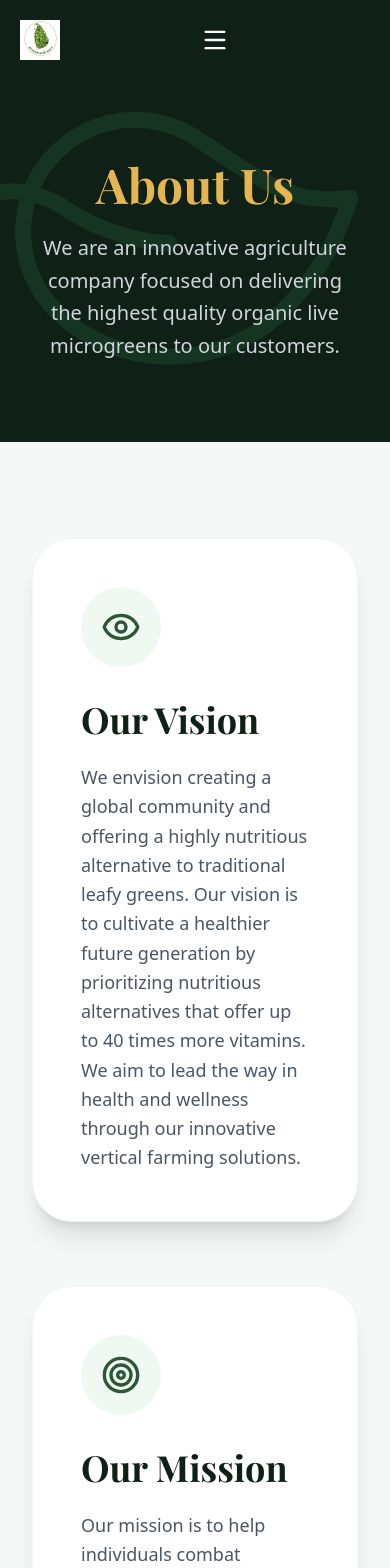
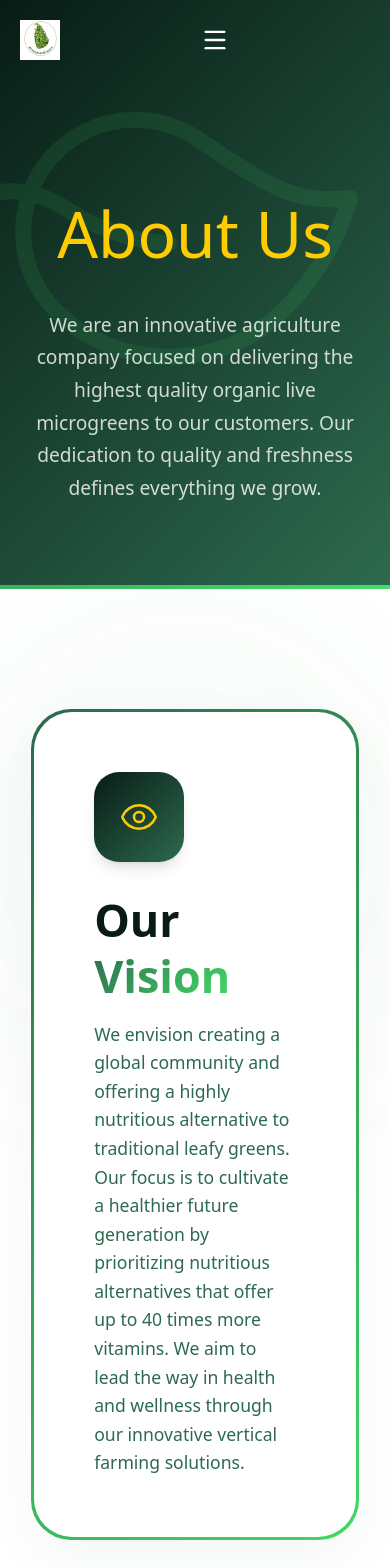
Before and after one commit to Piyumal-Bandaranayake/micro-seeds-project, a Next.js app: page /about in a window 390 px wide. Shown: the top 1568 px of the page. Built offline with nearby package versions, Linux system fonts and the light colour scheme; a web font is replaced by a local one.

Commit message:
feat: Implement initial Next.js project structure including core pages, global styling, and a new Ticker component.

```diff
--- a/src/app/about/page.js
+++ b/src/app/about/page.js
@@ -1,91 +1,125 @@
-import Navbar from "@/components/Navbar";
 import { Leaf, Eye, Target, Users } from "lucide-react";
 
 export default function AboutPage() {
     return (
         <main className="min-h-screen bg-[#F5F8F6] relative">
-            <Navbar solid={true} />
 
             {/* Header Section */}
-            <section className="relative pt-40 pb-20 px-8 bg-[#0F2016] text-white overflow-hidden">
-                <Leaf className="absolute top-10 right-10 text-[#4ade80] opacity-10 w-96 h-96 rotate-45 z-0 pointer-events-none" strokeWidth={1} />
-                <div className="max-w-7xl mx-auto relative z-10 text-center">
-                    <h1 className="text-5xl md:text-7xl font-serif font-bold mb-6 text-[#E4B552]">
+            <section className="relative pt-[180px] pb-[80px] px-[8%] bg-grad-nav text-white overflow-hidden border-b-[4px] border-transparent" style={{ borderImage: "var(--grad-pure-green) 1" }}>
+                <Leaf className="absolute top-10 right-10 text-[var(--color-primary-vibrant)] opacity-10 w-96 h-96 rotate-45 z-0 pointer-events-none" strokeWidth={1} />
+                <div className="max-w-[1400px] mx-auto relative z-10 text-center">
+                    <h1 className="text-[4rem] md:text-[5rem] font-[var(--font-serif)] font-[800] mb-[20px] text-[var(--color-secondary)]">
                         About Us
                     </h1>
-                    <p className="text-xl md:text-2xl text-gray-300 max-w-3xl mx-auto leading-relaxed">
-                        We are an innovative agriculture company focused on delivering the highest quality organic live microgreens to our customers.
+                    <p className="text-[1.2rem] text-white/80 max-w-[800px] mx-auto leading-[1.7] font-[var(--font-sans)]">
+                        We are an innovative agriculture company focused on delivering the highest quality organic live microgreens to our customers. Our dedication to quality and freshness defines everything we grow.
                     </p>
                 </div>
             </section>
 
             {/* Vision and Mission Section */}
-            <section className="py-24 px-8 max-w-7xl mx-auto relative">
-                <Leaf className="absolute bottom-10 left-[-5%] text-[#4ade80] opacity-10 w-64 h-64 -rotate-12 z-0 pointer-events-none" strokeWidth={1} />
-                <div className="grid md:grid-cols-2 gap-16 relative z-10">
+            <section className="py-[120px] px-[8%] relative overflow-hidden bg-white">
+                {/* Decorative Elements */}
+                <div className="absolute top-0 right-[-10%] w-[500px] h-[500px] bg-grad-pure opacity-[0.03] blur-[100px] rounded-full pointer-events-none"></div>
+                <div className="absolute bottom-0 left-[-10%] w-[500px] h-[500px] bg-[var(--color-secondary)] opacity-[0.03] blur-[100px] rounded-full pointer-events-none"></div>
+
+                <div className="max-w-[1400px] mx-auto grid md:grid-cols-2 gap-[50px] relative z-10">
 
                     {/* Vision Card */}
-                    <div className="bg-white p-12 rounded-[2.5rem] shadow-xl border border-gray-100 hover:shadow-2xl transition-all duration-300 group">
-                        <div className="w-20 h-20 bg-[#f0f8f2] rounded-full flex items-center justify-center mb-8 group-hover:bg-[#E4B552] transition-colors duration-300">
-                            <Eye className="w-10 h-10 text-[#2b5837] group-hover:text-white transition-colors duration-300" />
+                    <div className="group relative p-[3px] rounded-[40px] transition-all duration-500 hover:-translate-y-[10px]" style={{ background: "var(--grad-pure-green)" }}>
+                        <div className="h-full bg-white rounded-[38px] p-[60px] flex flex-col items-start gap-[30px] shadow-[0_20px_60px_rgba(27,67,50,0.05)]">
+                            <div className="w-[90px] h-[90px] rounded-[25px] bg-grad-nav flex items-center justify-center shadow-lg group-hover:rotate-[10deg] transition-all duration-500">
+                                <Eye className="w-10 h-10 text-[var(--color-secondary)]" strokeWidth={1.5} />
                             </div>
-                        <h2 className="text-4xl font-serif font-bold text-[#0F2016] mb-6">Our Vision</h2>
-                        <p className="text-gray-600 leading-relaxed text-lg">
+                            <div>
+                                <h2 className="text-[2.8rem] font-[var(--font-serif)] font-black text-[var(--color-primary)] mb-4 leading-tight">
+                                    Our <span className="text-grad-pure">Vision</span>
+                                </h2>
+                                <p className="text-[1.1rem] text-[var(--color-primary-light)] leading-relaxed font-medium">
                                     We envision creating a global community and offering a highly nutritious alternative to traditional leafy greens.
-                            Our vision is to cultivate a healthier future generation by prioritizing nutritious alternatives that offer up to 40 times more vitamins.
+                                    Our focus is to cultivate a healthier future generation by prioritizing nutritious alternatives that offer up to 40 times more vitamins.
                                     We aim to lead the way in health and wellness through our innovative vertical farming solutions.
                                 </p>
                             </div>
+                        </div>
+                    </div>
 
                     {/* Mission Card */}
-                    <div className="bg-white p-12 rounded-[2.5rem] shadow-xl border border-gray-100 hover:shadow-2xl transition-all duration-300 group">
-                        <div className="w-20 h-20 bg-[#f0f8f2] rounded-full flex items-center justify-center mb-8 group-hover:bg-[#E4B552] transition-colors duration-300">
-                            <Target className="w-10 h-10 text-[#2b5837] group-hover:text-white transition-colors duration-300" />
+                    <div className="group relative p-[3px] rounded-[40px] transition-all duration-500 hover:-translate-y-[10px]" style={{ background: "var(--grad-pure-green)" }}>
+                        <div className="h-full bg-white rounded-[38px] p-[60px] flex flex-col items-start gap-[30px] shadow-[0_20px_60px_rgba(27,67,50,0.05)]">
+                            <div className="w-[90px] h-[90px] rounded-[25px] bg-grad-nav flex items-center justify-center shadow-lg group-hover:rotate-[-10deg] transition-all duration-500">
+                                <Target className="w-10 h-10 text-[var(--color-secondary)]" strokeWidth={1.5} />
                             </div>
-                        <h2 className="text-4xl font-serif font-bold text-[#0F2016] mb-6">Our Mission</h2>
-                        <p className="text-gray-600 leading-relaxed text-lg">
+                            <div>
+                                <h2 className="text-[2.8rem] font-[var(--font-serif)] font-black text-[var(--color-primary)] mb-4 leading-tight">
+                                    Our <span className="text-grad-pure">Mission</span>
+                                </h2>
+                                <p className="text-[1.1rem] text-[var(--color-primary-light)] leading-relaxed font-medium">
                                     Our mission is to help individuals combat nutritional deficiencies by incorporating microgreens into their diets, ultimately enhancing health and wellbeing.
-                            We are committed to delivering the highest quality organic live microgreens, naturally grown with verified non-GMO seeds, to improve diabetes management, blood pressure, cholesterol levels, and cardiovascular health. Furthermore, we commit to conserving natural resources through the proper use of water, minimal waste, and a low carbon footprint.
+                                    We are committed to delivering the highest quality organic live microgreens, naturally grown with verified non-GMO seeds, to improve diabetes management, blood pressure, cholesterol levels, and cardiovascular health.
                                 </p>
+                            </div>
+                        </div>
                     </div>
 
                 </div>
             </section>
 
             {/* Team Section */}
-            <section className="py-24 px-8 bg-white relative">
-                <div className="max-w-7xl mx-auto text-center">
-                    <span className="text-sm font-bold text-[#E4B552] uppercase tracking-widest block mb-4">Leadership</span>
-                    <h2 className="text-5xl font-serif font-bold text-[#0F2016] mb-16">Meet Our Team</h2>
+            <section className="py-[120px] px-[8%] bg-[var(--color-light)] relative">
+                <div className="max-w-[1400px] mx-auto text-center">
+                    <div className="inline-flex items-center gap-[15px] mb-[20px] px-[25px] py-[10px] rounded-full bg-white shadow-sm border border-[var(--color-primary-vibrant)]/10">
+                        <span className="w-[10px] h-[10px] rounded-full bg-grad-pure"></span>
+                        <span className="text-[0.9rem] font-bold text-[var(--color-primary)] uppercase tracking-[3px]">Leadership</span>
+                    </div>
+                    <h2 className="text-[3.5rem] md:text-[4.5rem] font-[var(--font-serif)] font-black text-[var(--color-primary)] mb-[80px] leading-tight">
+                        Meet Our <span className="text-grad-pure">Experts</span>
+                    </h2>
 
-                    <div className="grid md:grid-cols-2 gap-16 max-w-4xl mx-auto">
+                    <div className="grid md:grid-cols-2 gap-[80px] max-w-[1100px] mx-auto">
 
                         {/* CEO Card */}
-                        <div className="group text-center">
-                            <div className="relative w-64 h-64 mx-auto mb-8 overflow-hidden rounded-full border-[8px] border-[#f0f8f2] shadow-lg group-hover:border-[#E4B552] transition-all duration-300">
+                        <div className="group relative flex flex-col items-center">
+                            <div className="relative w-[320px] h-[320px] mb-[40px]">
+                                {/* Decorative Ring */}
+                                <div className="absolute -inset-[15px] rounded-full border-[2px] border-dashed border-[var(--color-primary-vibrant)]/20 animate-spin-slow group-hover:border-[var(--color-primary-vibrant)] transition-colors duration-700"></div>
+
+                                <div className="relative w-full h-full overflow-hidden rounded-full border-[10px] border-white shadow-[0_20px_50px_rgba(27,67,50,0.15)] group-hover:scale-[1.05] transition-all duration-700 ease-out">
                                     <img
                                         src="https://images.unsplash.com/photo-1560250097-0b93528c311a?q=80&w=600&auto=format&fit=crop"
                                         alt="CEO"
                                         className="w-full h-full object-cover group-hover:scale-110 transition-transform duration-700"
                                     />
-                                <div className="absolute inset-0 bg-black/10 group-hover:bg-transparent transition-all duration-300"></div>
+                                    <div className="absolute inset-0 bg-grad-nav opacity-0 group-hover:opacity-20 transition-opacity duration-500"></div>
                                 </div>
-                            <h3 className="text-3xl font-serif font-bold text-[#0F2016] mb-2">John Doe</h3>
-                            <p className="text-[#2b5837] font-semibold text-lg uppercase tracking-wider">Chief Executive Officer</p>
+                            </div>
+
+                            <h3 className="text-[2.2rem] font-[var(--font-serif)] font-black text-[var(--color-primary)] mb-2 tracking-tight">John Doe</h3>
+                            <div className="px-6 py-2 rounded-full bg-white shadow-md border border-[var(--color-primary-vibrant)]/10">
+                                <p className="text-[var(--color-primary-vibrant)] font-bold text-[0.85rem] uppercase tracking-[2px]">Chief Executive Officer</p>
+                            </div>
                         </div>
 
                         {/* Director of Marketing Card */}
-                        <div className="group text-center">
-                            <div className="relative w-64 h-64 mx-auto mb-8 overflow-hidden rounded-full border-[8px] border-[#f0f8f2] shadow-lg group-hover:border-[#E4B552] transition-all duration-300">
+                        <div className="group relative flex flex-col items-center">
+                            <div className="relative w-[320px] h-[320px] mb-[40px]">
+                                {/* Decorative Ring */}
+                                <div className="absolute -inset-[15px] rounded-full border-[2px] border-dashed border-[var(--color-primary-vibrant)]/20 animate-spin-slow-reverse group-hover:border-[var(--color-primary-vibrant)] transition-colors duration-700"></div>
+
+                                <div className="relative w-full h-full overflow-hidden rounded-full border-[10px] border-white shadow-[0_20px_50px_rgba(27,67,50,0.15)] group-hover:scale-[1.05] transition-all duration-700 ease-out">
                                     <img
                                         src="https://images.unsplash.com/photo-1573496359142-b8d87734a5a2?q=80&w=600&auto=format&fit=crop"
                                         alt="Director of Marketing"
                                         className="w-full h-full object-cover group-hover:scale-110 transition-transform duration-700"
                                     />
-                                <div className="absolute inset-0 bg-black/10 group-hover:bg-transparent transition-all duration-300"></div>
+                                    <div className="absolute inset-0 bg-grad-nav opacity-0 group-hover:opacity-20 transition-opacity duration-500"></div>
                                 </div>
-                            <h3 className="text-3xl font-serif font-bold text-[#0F2016] mb-2">Jane Smith</h3>
-                            <p className="text-[#2b5837] font-semibold text-lg uppercase tracking-wider">Director of Marketing</p>
+                            </div>
+
+                            <h3 className="text-[2.2rem] font-[var(--font-serif)] font-black text-[var(--color-primary)] mb-2 tracking-tight">Jane Smith</h3>
+                            <div className="px-6 py-2 rounded-full bg-white shadow-md border border-[var(--color-primary-vibrant)]/10">
+                                <p className="text-[var(--color-primary-vibrant)] font-bold text-[0.85rem] uppercase tracking-[2px]">Director of Marketing</p>
+                            </div>
                         </div>
 
                     </div>
--- a/src/app/contact/page.js
+++ b/src/app/contact/page.js
@@ -1,11 +1,9 @@
-import Navbar from "@/components/Navbar";
 import Contact from "@/components/Contact";
 import { Leaf } from "lucide-react";
 
 export default function ContactPage() {
     return (
         <main className="min-h-screen bg-[var(--color-light)] relative">
-            <Navbar solid={true} />
 
             {/* Header Section */}
             <section className="relative pt-[180px] pb-[80px] px-[8%] bg-grad-nav text-white overflow-hidden border-b-[4px] border-transparent" style={{ borderImage: "var(--grad-pure-green) 1" }}>
--- a/src/app/globals.css
+++ b/src/app/globals.css
@@ -20,7 +20,7 @@
 
 @layer base {
   :root {
-    --grad-pure-green: linear-gradient(135deg, #1b4332 0%, #44dd66 100%);
+    --grad-pure-green: linear-gradient(135deg, #2d6a4f 0%, #44dd66 100%);
     --grad-light-green: linear-gradient(135deg, #a5d6a7 0%, #81c784 100%);
     --grad-call-now: linear-gradient(135deg, #ffcc00 0%, #ff8800 100%);
     --grad-nav: linear-gradient(135deg, #081c15 0%, #2d6a4f 100%);
--- a/src/app/layout.js
+++ b/src/app/layout.js
@@ -1,5 +1,6 @@
 import { Outfit, Playfair_Display } from "next/font/google";
 import "./globals.css";
+import Navbar from "@/components/Navbar";
 import Footer from "@/components/Footer";
 
 const outfit = Outfit({
@@ -23,6 +24,7 @@ export default function RootLayout({ children }) {
       <body
         className={`${outfit.variable} ${playfair.variable} antialiased`}
       >
+        <Navbar />
         {children}
         <Footer />
       </body>
--- a/src/app/page.js
+++ b/src/app/page.js
@@ -1,6 +1,6 @@
-import Navbar from "@/components/Navbar";
 import Hero from "@/components/Hero";
 import Ticker from "@/components/Ticker";
+import Explanation from "@/components/Explanation";
 import Network from "@/components/Network";
 import Product from "@/components/Product";
 import About from "@/components/About";
@@ -9,9 +9,9 @@ import Benefits from "@/components/Benefits";
 export default function Home() {
     return (
         <main className="min-h-screen bg-[var(--color-background)]">
-            <Navbar />
             <Hero />
             <Ticker />
+            <Explanation />
             <Network />
             <Product />
             <About />
--- a/src/app/products/edible-flowers/page.js
+++ b/src/app/products/edible-flowers/page.js
@@ -6,19 +6,15 @@ export default function EdibleFlowersPage() {
     const data = storeCategories.find(c => c.id === "edible-flowers");
 
     return (
-        <main className="min-h-screen bg-[#F5F8F6] relative">
-            <Navbar solid={true} />
+        <main className="min-h-screen bg-[var(--color-light)] relative">
 
             {/* Header Section */}
-            <section className="relative pt-40 pb-20 px-8 bg-[#0F2016] text-white overflow-hidden">
-                <Leaf className="absolute top-10 right-10 text-[#4ade80] opacity-10 w-96 h-96 rotate-45 z-0 pointer-events-none" strokeWidth={1} />
-                <div className="max-w-7xl mx-auto relative z-10 text-center">
-                    <h1 className="text-5xl md:text-7xl font-serif font-bold mb-6 text-[#E4B552]">
+            <section className="relative pt-[180px] pb-[80px] px-[8%] bg-grad-nav text-white overflow-hidden border-b-[4px] border-transparent" style={{ borderImage: "var(--grad-pure-green) 1" }}>
+                <Leaf className="absolute top-10 right-10 text-[var(--color-primary-vibrant)] opacity-10 w-96 h-96 rotate-45 z-0 pointer-events-none" strokeWidth={1} />
+                <div className="max-w-[1400px] mx-auto relative z-10 text-center">
+                    <h1 className="text-[4rem] md:text-[5rem] font-[var(--font-serif)] font-[800] text-[var(--color-secondary)]">
                         {data.name}
                     </h1>
-                    <p className="text-xl md:text-2xl text-gray-300 max-w-3xl mx-auto leading-relaxed">
-                        {data.description}
-                    </p>
                 </div>
             </section>
 
--- a/src/app/products/microgreens/page.js
+++ b/src/app/products/microgreens/page.js
@@ -6,19 +6,15 @@ export default function MicrogreensPage() {
     const data = storeCategories.find(c => c.id === "microgreens");
 
     return (
-        <main className="min-h-screen bg-[#F5F8F6] relative">
-            <Navbar solid={true} />
+        <main className="min-h-screen bg-[var(--color-light)] relative">
 
             {/* Header Section */}
-            <section className="relative pt-40 pb-20 px-8 bg-[#0F2016] text-white overflow-hidden">
-                <Leaf className="absolute top-10 right-10 text-[#4ade80] opacity-10 w-96 h-96 rotate-45 z-0 pointer-events-none" strokeWidth={1} />
-                <div className="max-w-7xl mx-auto relative z-10 text-center">
-                    <h1 className="text-5xl md:text-7xl font-serif font-bold mb-6 text-[#E4B552]">
+            <section className="relative pt-[180px] pb-[80px] px-[8%] bg-grad-nav text-white overflow-hidden border-b-[4px] border-transparent" style={{ borderImage: "var(--grad-pure-green) 1" }}>
+                <Leaf className="absolute top-10 right-10 text-[var(--color-primary-vibrant)] opacity-10 w-96 h-96 rotate-45 z-0 pointer-events-none" strokeWidth={1} />
+                <div className="max-w-[1400px] mx-auto relative z-10 text-center">
+                    <h1 className="text-[4rem] md:text-[5rem] font-[var(--font-serif)] font-[800] text-[var(--color-secondary)]">
                         {data.name}
                     </h1>
-                    <p className="text-xl md:text-2xl text-gray-300 max-w-3xl mx-auto leading-relaxed">
-                        {data.description}
-                    </p>
                 </div>
             </section>
 
--- a/src/components/Ticker.jsx
+++ b/src/components/Ticker.jsx
@@ -6,6 +6,7 @@ export default function Ticker() {
     const items = [
         { title: "#1 Dealer", subtitle: "Island-wide Supply", icon: <Award className="w-[3rem] h-[3rem] text-[#44dd66] mb-[5px] drop-shadow-[0_2px_5px_rgba(68,221,102,0.2)]" strokeWidth={1.5} /> },
         { title: "State Registered", subtitle: "Govt. Recognized", icon: <Landmark className="w-[3rem] h-[3rem] text-[#44dd66] mb-[5px] drop-shadow-[0_2px_5px_rgba(68,221,102,0.2)]" strokeWidth={1.5} /> },
+        { title: "GAP • GMP • ISO", subtitle: "International Certifications", icon: <ShieldCheck className="w-[3rem] h-[3rem] text-[#44dd66] mb-[5px] drop-shadow-[0_2px_5px_rgba(68,221,102,0.2)]" strokeWidth={1.5} /> },
         { title: "Bulk Supplier", subtitle: "Retail & Wholesale", icon: <Truck className="w-[3rem] h-[3rem] text-[#44dd66] mb-[5px] drop-shadow-[0_2px_5px_rgba(68,221,102,0.2)]" strokeWidth={1.5} /> },
         { title: "Premium Quality", subtitle: "Lab Certified", icon: <ShieldCheck className="w-[3rem] h-[3rem] text-[#44dd66] mb-[5px] drop-shadow-[0_2px_5px_rgba(68,221,102,0.2)]" strokeWidth={1.5} /> },
     ];
@@ -19,7 +20,7 @@ export default function Ticker() {
                 {marqueeItems.map((item, index) => (
                     <div
                         key={index}
-                        className="min-w-[300px] bg-white text-[var(--color-primary)] px-[30px] py-[40px] text-center transition-all duration-400 ease-[cubic-bezier(0.165,0.84,0.44,1)] rounded-[30px] border-[3px] border-transparent shadow-[0_15px_35px_rgba(27,67,50,0.1)] flex flex-col items-center gap-[15px] hover:-translate-y-[10px] hover:scale-105 hover:shadow-[0_20px_45px_rgba(27,67,50,0.2)]"
+                        className="min-w-[300px] bg-white text-[var(--color-primary)] px-[30px] py-[40px] text-center transition-all duration-400 ease-[cubic-bezier(0.165,0.84,0.44,1)] rounded-[30px] border-[4px] border-[var(--color-primary-vibrant)]/40 shadow-[0_15px_35px_rgba(27,67,50,0.1)] flex flex-col items-center gap-[15px] hover:-translate-y-[10px] hover:scale-105 hover:shadow-[0_20px_45px_rgba(27,67,50,0.2)]"
                         style={{
                             backgroundImage: "linear-gradient(white, white), var(--grad-pure-green)",
                             backgroundOrigin: "border-box",
```
Also changed, not shown: src/app/products/page.js (+14 -11 lines), public/logo.png (deleted), public/logo.svg (deleted). Lines whose indentation alone changed are shown as unchanged.
